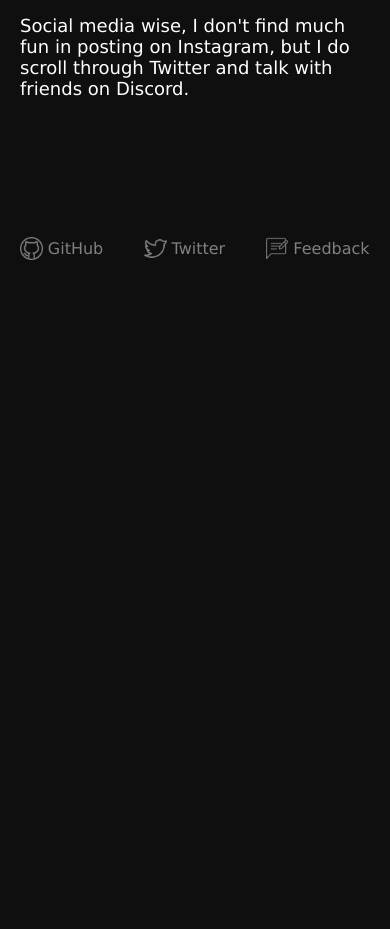
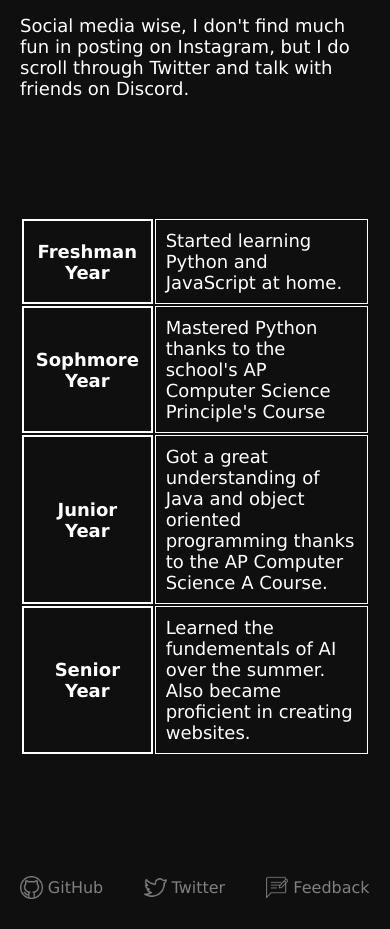
Before and after one commit to kacperlNYC/portfolio, a plain HTML site: page aboutMe.html in a window 390 px wide. Shown: the part 822-1751 px from the top of the page. Before the commit the page ends 1112 px from the top, so only its background shows below. Drawn offline with Linux system fonts and the light colour scheme.

Commit message:
Add files via upload

```diff
--- a/aboutMe.html
+++ b/aboutMe.html
@@ -36,6 +36,46 @@
                 <p>Social media wise, I don't find much fun in posting on Instagram, but I do scroll through Twitter and talk with friends on Discord.</p>
             </div>
         </div>
+
+        <div class="tablecontainer" id="desktop">
+            <table>
+                <tr>
+                    <th>Freshman Year</th>
+                    <th>Sophmore Year</th>
+                    <th>Junior Year</th>
+                    <th>Senior Year</th>
+                </tr>
+                <tr>
+                    <td>Started learning Python and JavaScript at home.</td>
+                    <td>Mastered Python thanks to the school's AP Computer Science Principle's Course</td>
+                    <td>Got a great understanding of Java and object oriented programming thanks to the AP Computer Science A Course.</td>
+                    <td>Learned the fundementals of AI over the summer. Also became proficient in creating websites.</td>
+                </tr>
+            </table>
+        </div>
+
+        <div class="tablecontainer" id="mobile">
+            <table>
+                <tr>
+                    <th>Freshman Year</th>
+                    <td>Started learning Python and JavaScript at home.</td>
+                </tr>
+                <tr>
+                    <th>Sophmore Year</th>
+                    <td>Mastered Python thanks to the school's AP Computer Science Principle's Course</td>
+                </tr>
+                <tr>
+                    <th>Junior Year</th>
+                    <td>Got a great understanding of Java and object oriented programming thanks to the AP Computer Science A Course.</td>
+                </tr>
+                <tr>
+                    <th>Senior Year</th>
+                    <td>Learned the fundementals of AI over the summer. Also became proficient in creating websites.</td>
+                </tr>
+            </table>
+        </div>
+
+
     </main>
 
     <footer>
--- a/css/aboutMe.css
+++ b/css/aboutMe.css
@@ -1,3 +1,19 @@
+.tablecontainer {
+    margin-top: 100px;
+    display: flex;
+    justify-content: center;
+}
+th {
+    border:2px solid white;
+    padding: 10px;
+}
+
+td {
+    border:1px solid white;
+    padding: 10px;
+}
+
+
 /* Desktop */
 @media screen and (min-width:870px) {
     main {
@@ -41,6 +57,14 @@
     footer {
         margin-top: 200px;
     }
+
+    td {
+        max-width: 300px;
+    }
+
+    #mobile {
+        display: none;
+    }
 }
 
 /* Mobile */
@@ -81,4 +105,12 @@
     footer {
         margin-top: 100px;
     }
+
+    td {
+        max-height: 200px;
+    }
+
+    #desktop {
+        display: none;
+    }
 }
--- a/css/home.css
+++ b/css/home.css
@@ -69,6 +69,7 @@ main{
         background: linear-gradient(90deg, rgba(63,94,251,1) 0%, rgba(252,70,107,1) 100%);
         border-radius: 4px;
     }
+
 }
 
 @media screen and (max-width:1023px) {
@@ -128,3 +129,8 @@ button:hover {
     color:rgb(15, 15, 15);
     cursor: pointer;
 }
+
+.alt {
+    position: relative;
+    transform: translate(71%, -10PX);
+}
--- a/css/skills.css
+++ b/css/skills.css
@@ -52,9 +52,7 @@ h1 {
 
 /* Mobile */
 @media screen and (max-width:1000px){
-    .wrapper {
-        width: 100%;
-    }
+
 
     .gradient {
         height: 100%;
--- a/css/style.css
+++ b/css/style.css
@@ -9,6 +9,7 @@ body {
     color: white;
     font-family: Verdana, Geneva, Tahoma, sans-serif;
     margin: 0;
+    overflow-X: hidden;
 }
 
 
@@ -76,6 +77,7 @@ a {
         align-items: center;
         padding-top: 0.5em;
         padding-bottom: 0.5em;
+        font-size: small;
     }
 
     nav div:nth-of-type(odd) {
```
Also changed, not shown: projects.html (+3 -2 lines).
